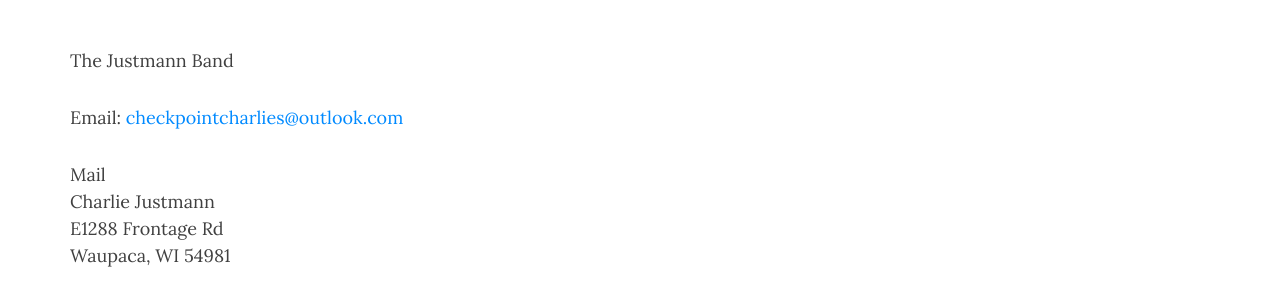
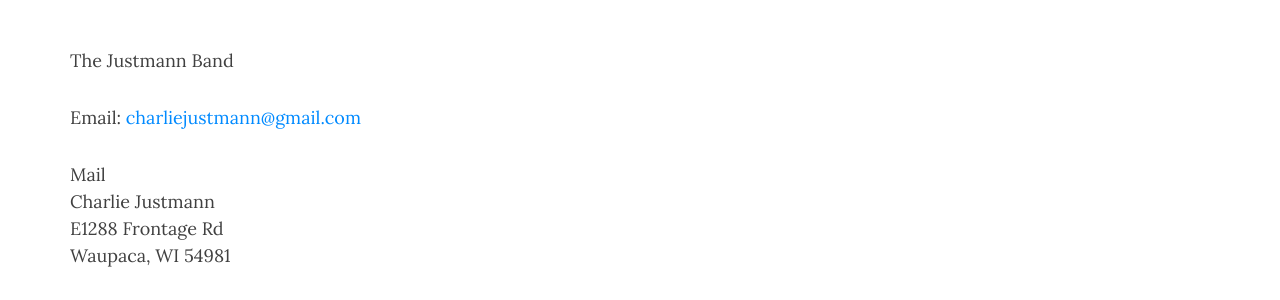
Before and after one commit to jcoenen/justmannband.com, a Jekyll site: the page built from contactus.md, in a window 1280 px wide and 1009 px high. Shown: the part 231-531 px from the top of the window. Built offline with Jekyll 4.4.1, drawn with Linux system fonts in a browser that asks for light colours; nearby versions of some CDN libraries.

Commit message:
Update contactus.md
Updating Charlie's email

```diff
--- a/contactus.md
+++ b/contactus.md
@@ -6,7 +6,7 @@ subtitle:
 
 The Justmann Band
 
-Email: [checkpointcharlies@outlook.com](mailto:checkpointcharlies@outlook.com)
+Email: [charliejustmann@gmail.com](mailto:charliejustmann@gmail.com)
 
 Mail
 Charlie Justmann
```
